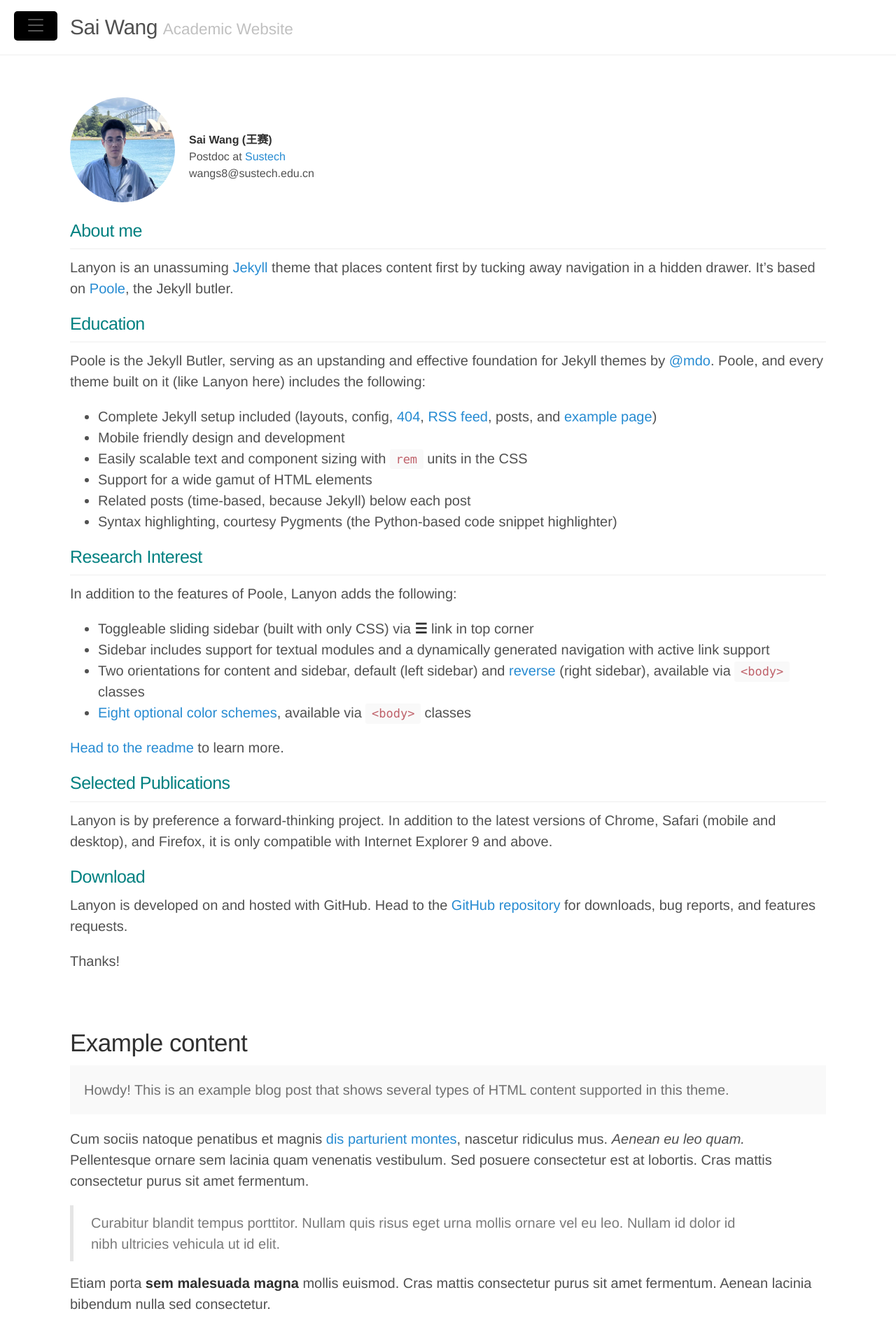
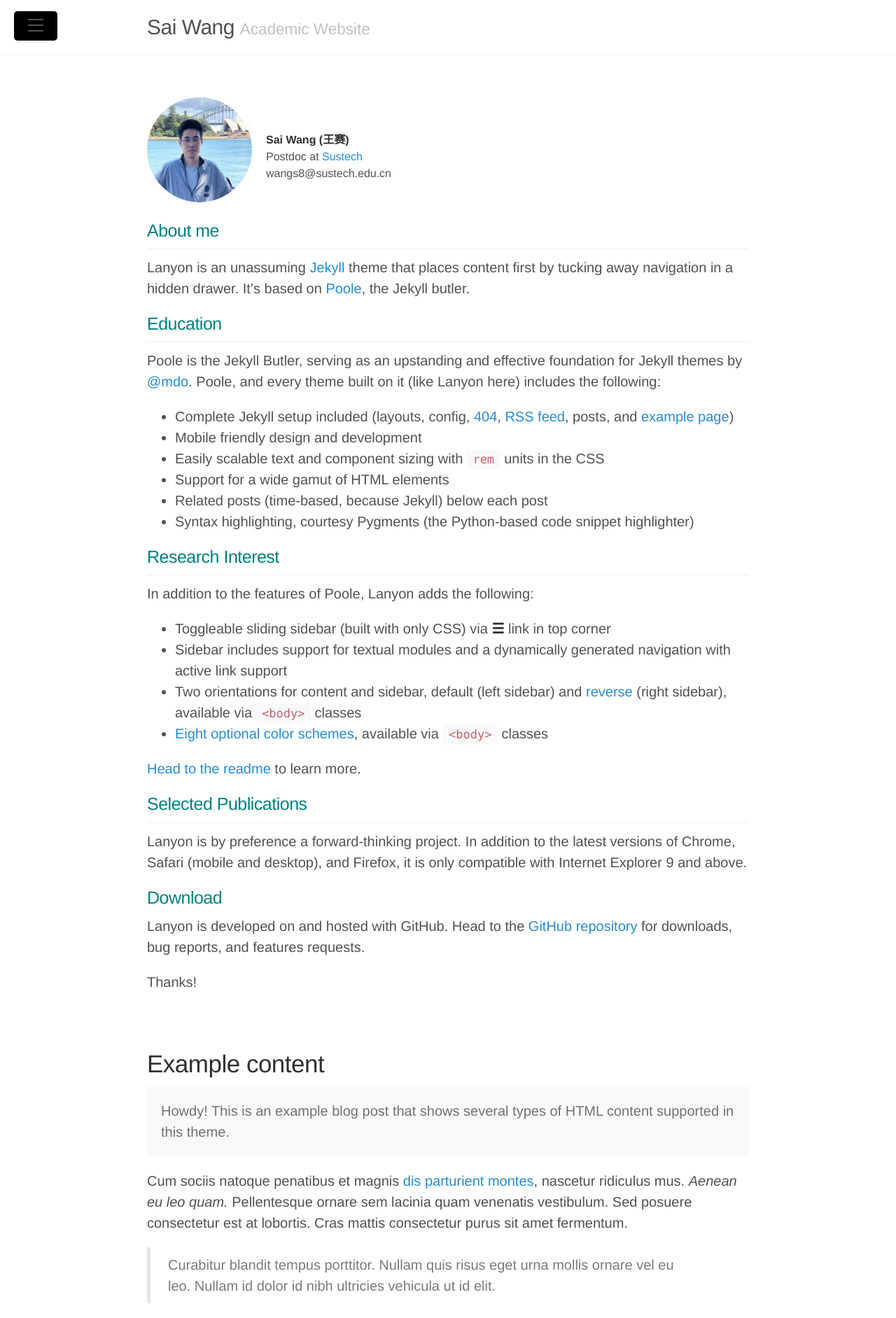
Before and after one commit to Alxendweb/alxendweb.github.io, a Jekyll site: the page built from index.html, in a window 1280 px wide. Shown: the top 1883 px of the page at 70% size. Built offline with Jekyll 4.4.1, drawn with Linux system fonts in a browser that asks for light colours; the list of posts is cut into pages by our own code.

Commit message:
Update lanyon.css

```diff
--- a/public/css/lanyon.css
+++ b/public/css/lanyon.css
@@ -73,16 +73,16 @@ h1, h2, h3, h4, h5, h6 {
  */
 
 .container {
-  max-width: 56rem;
+  max-width: 50rem;
 }
 @media (min-width: 48em) {
   .container {
-    max-width: 48rem;
+    max-width: 40rem;
   }
 }
-@media (min-width: 56em) {
+@media (min-width: 50em) {
   .container {
-    max-width: 56rem;
+    max-width: 45rem;
   }
 }
 
```
